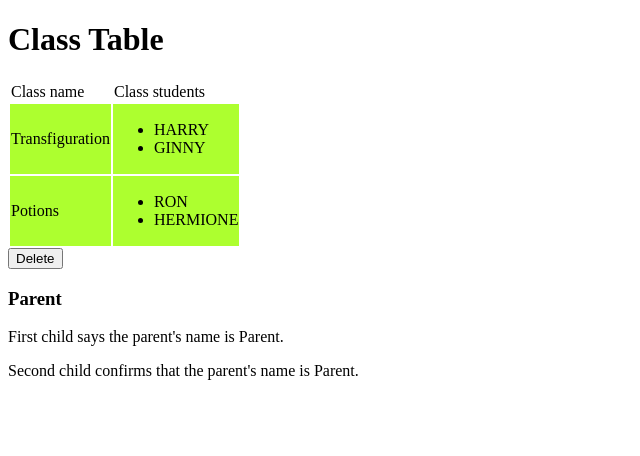
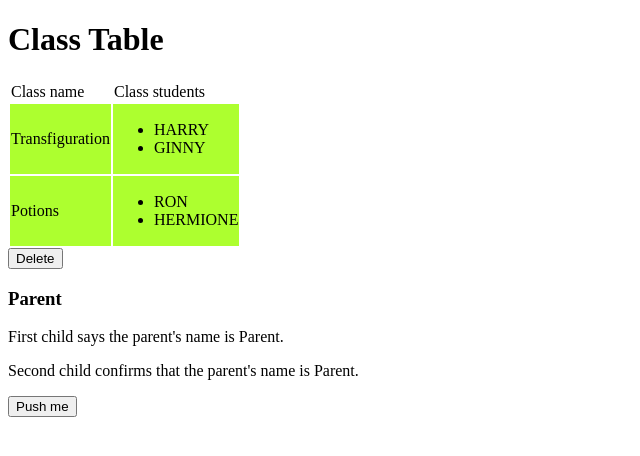
Before and after one commit to krissrobert12/ness, an Angular app: page / in a window 1280 px wide. Shown: the top 456 px of the page, without its empty margins (0-640 px from the left). Built offline with nearby package versions, Linux system fonts and the light colour scheme.

Commit message:
Add cool button in second child component

```diff
--- a/src/app/parent/parent.component.html
+++ b/src/app/parent/parent.component.html
@@ -1,4 +1,4 @@
 <h3>Parent</h3>
 
 <app-first-child [parentName]="name"></app-first-child>
-<app-second-child [parentName]="name"></app-second-child>
+<app-second-child [parentName]="name" [btnAction]="taskForChild2"></app-second-child>
--- a/src/app/parent/parent.component.ts
+++ b/src/app/parent/parent.component.ts
@@ -11,4 +11,8 @@ export class ParentComponent implements OnInit {
   constructor() {}
 
   ngOnInit(): void {}
+
+  taskForChild2 = () => {
+    console.log('Pressed');
+  };
 }
--- a/src/app/second-child/second-child.component.html
+++ b/src/app/second-child/second-child.component.html
@@ -1 +1,3 @@
 <p>Second child confirms that the parent's name is {{ parentName }}.</p>
+
+<button (click)="pressed()">Push me</button>
--- a/src/app/second-child/second-child.component.ts
+++ b/src/app/second-child/second-child.component.ts
@@ -7,6 +7,7 @@ import { Component, Input, OnInit } from '@angular/core';
 })
 export class SecondChildComponent implements OnInit {
   @Input('parentName') parentName: string;
+  @Input('btnAction') pressed: () => void;
 
   constructor() {}
 
```
